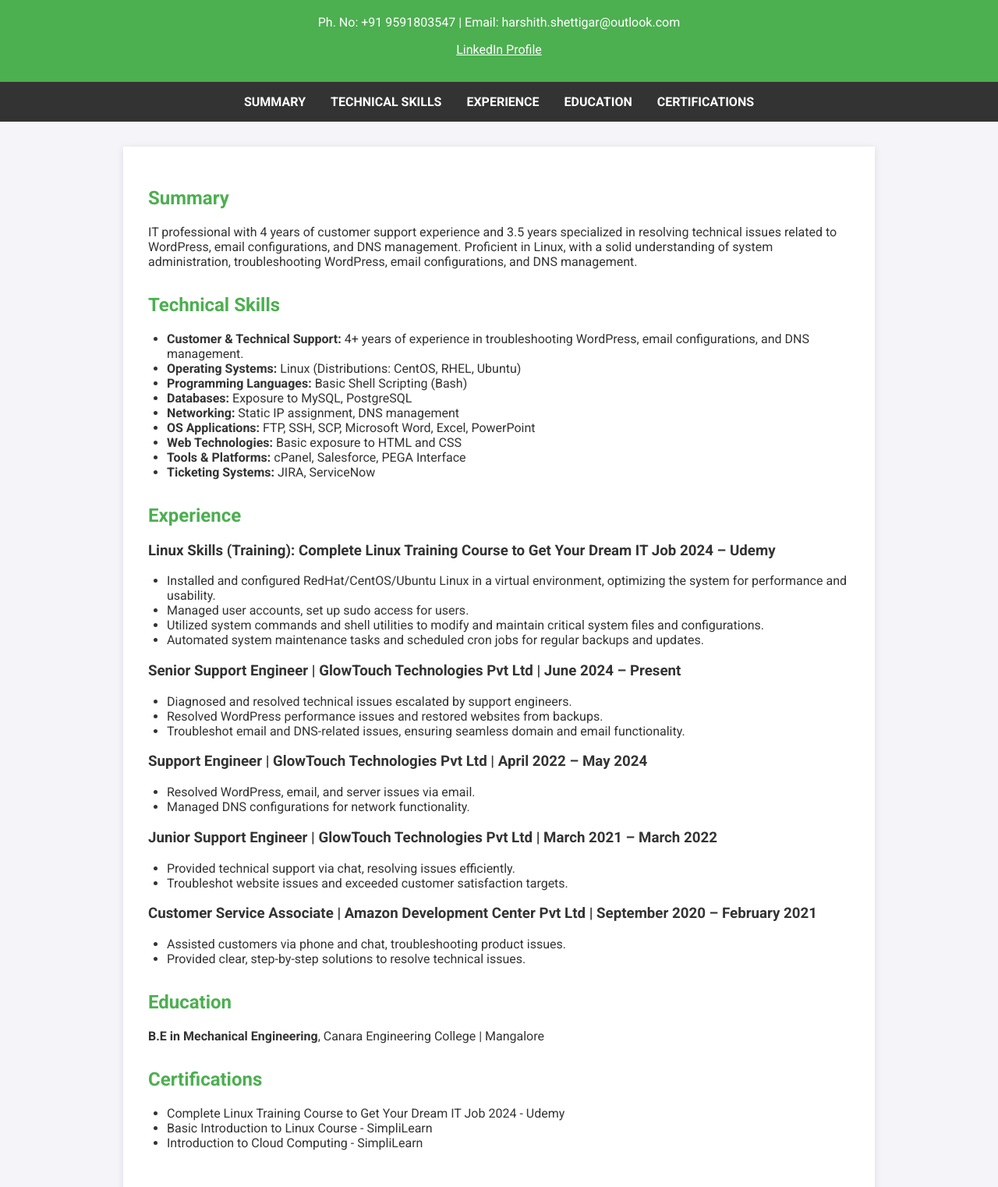
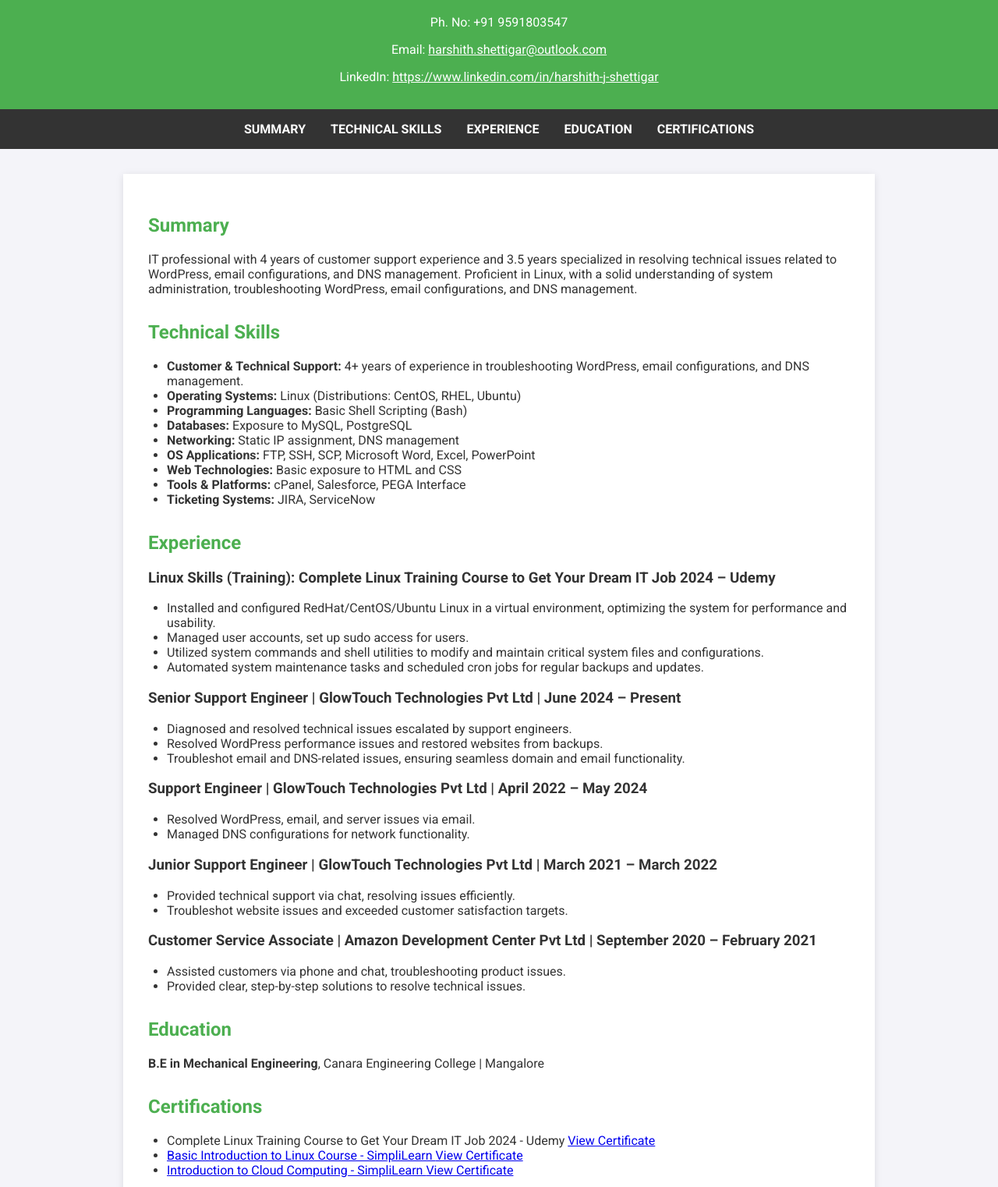
Before and after one commit to Harshithshettigar/resume, a plain HTML site: page index.html in a window 1280 px wide. Shown: the part 78-1600 px from the top of the page at 78% size. Drawn offline with Linux system fonts and the light colour scheme.

Commit message:
added certs

```diff
--- a/index.html
+++ b/index.html
@@ -10,8 +10,9 @@
 <body>
     <header>
         <h1>Harshith J Shettigar</h1>
-        <p>Ph. No: +91 9591803547 | Email: harshith.shettigar@outlook.com</p>
-        <p><a href="https://www.linkedin.com/in/harshith-j-shettigar/" target="_blank" style="color: white; text-decoration: underline;">LinkedIn Profile</a></p>
+        <p>Ph. No: +91 9591803547</p>
+        <p>Email: <a href="mailto:harshith.shettigar@outlook.com" style="color: white; text-decoration: underline;">harshith.shettigar@outlook.com</a></p>
+        <p>LinkedIn: <a href="https://www.linkedin.com/in/harshith-j-shettigar/" target="_blank" style="color: white; text-decoration: underline;">https://www.linkedin.com/in/harshith-j-shettigar</a></p>
     </header>
 
     <nav>
@@ -87,11 +88,11 @@
         <section id="certifications">
             <h2>Certifications</h2>
             <ul>
-                <li>Complete Linux Training Course to Get Your Dream IT Job 2024 - Udemy</li>
-                <li>Basic Introduction to Linux Course - SimpliLearn</li>
-                <li>Introduction to Cloud Computing - SimpliLearn</li>
+                <li>Complete Linux Training Course to Get Your Dream IT Job 2024 - Udemy <a href="Complete Linux Training Course to Get Your Dream IT Job 2024_page-0001.jpg" target="_blank">View Certificate</li>
+                <li>Basic Introduction to Linux Course - SimpliLearn <a href="Basic Introduction to Linux Course_pages-to-jpg-0001.jpg" target="_blank">View Certificate</li>
+                <li>Introduction to Cloud Computing - SimpliLearn <a href="Inroduction to Cloud Computing_page-0001.jpg" target="_blank">View Certificate</li>
             </ul>
-        </section>
+        `</section>
     </div>
 
     <footer>
```
Also changed, not shown: Basic Introduction to Linux Course_pages-to-jpg-0001.jpg (added), Inroduction to Cloud Computing_page-0001.jpg (added), 1 other file.
